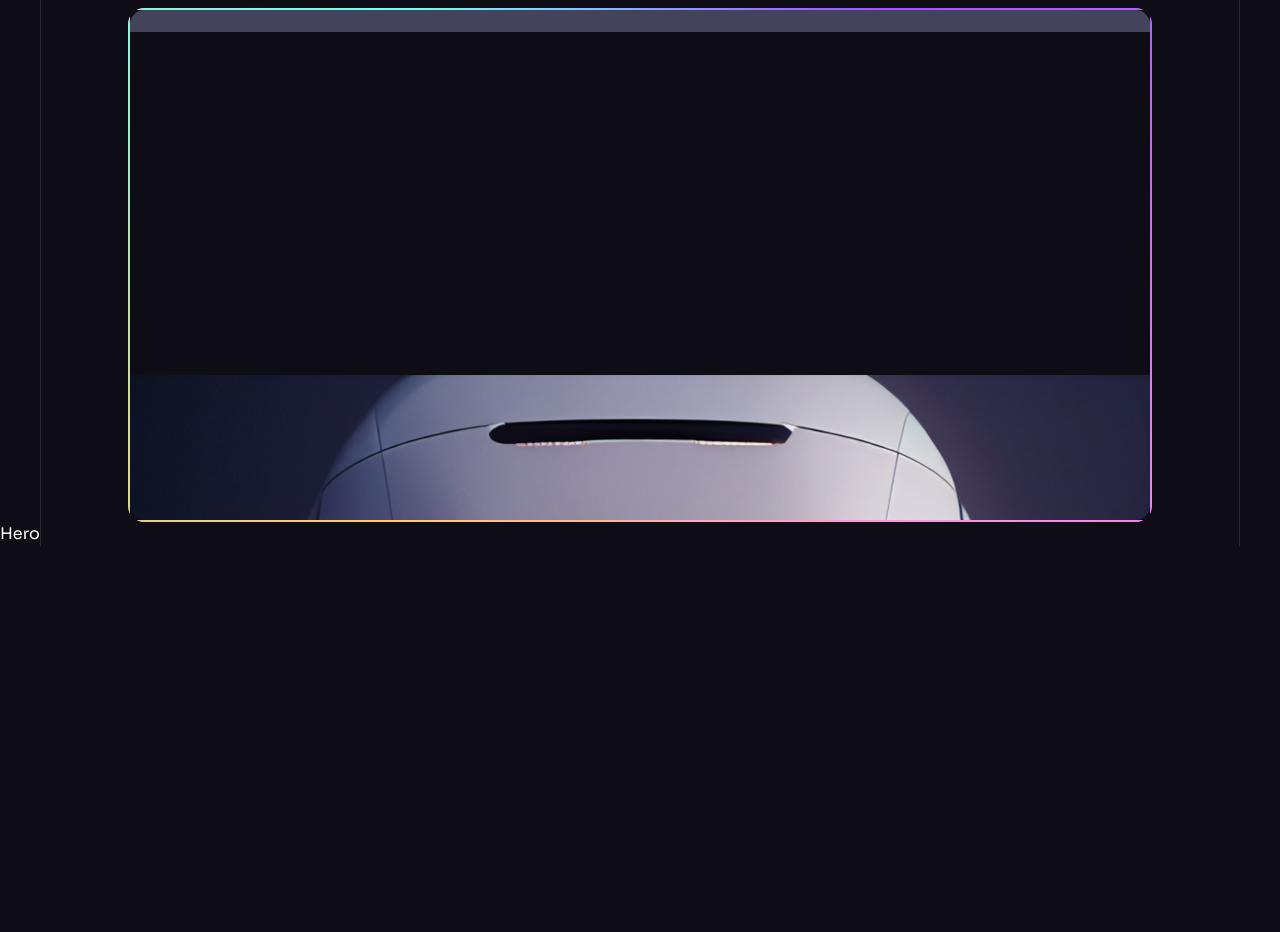
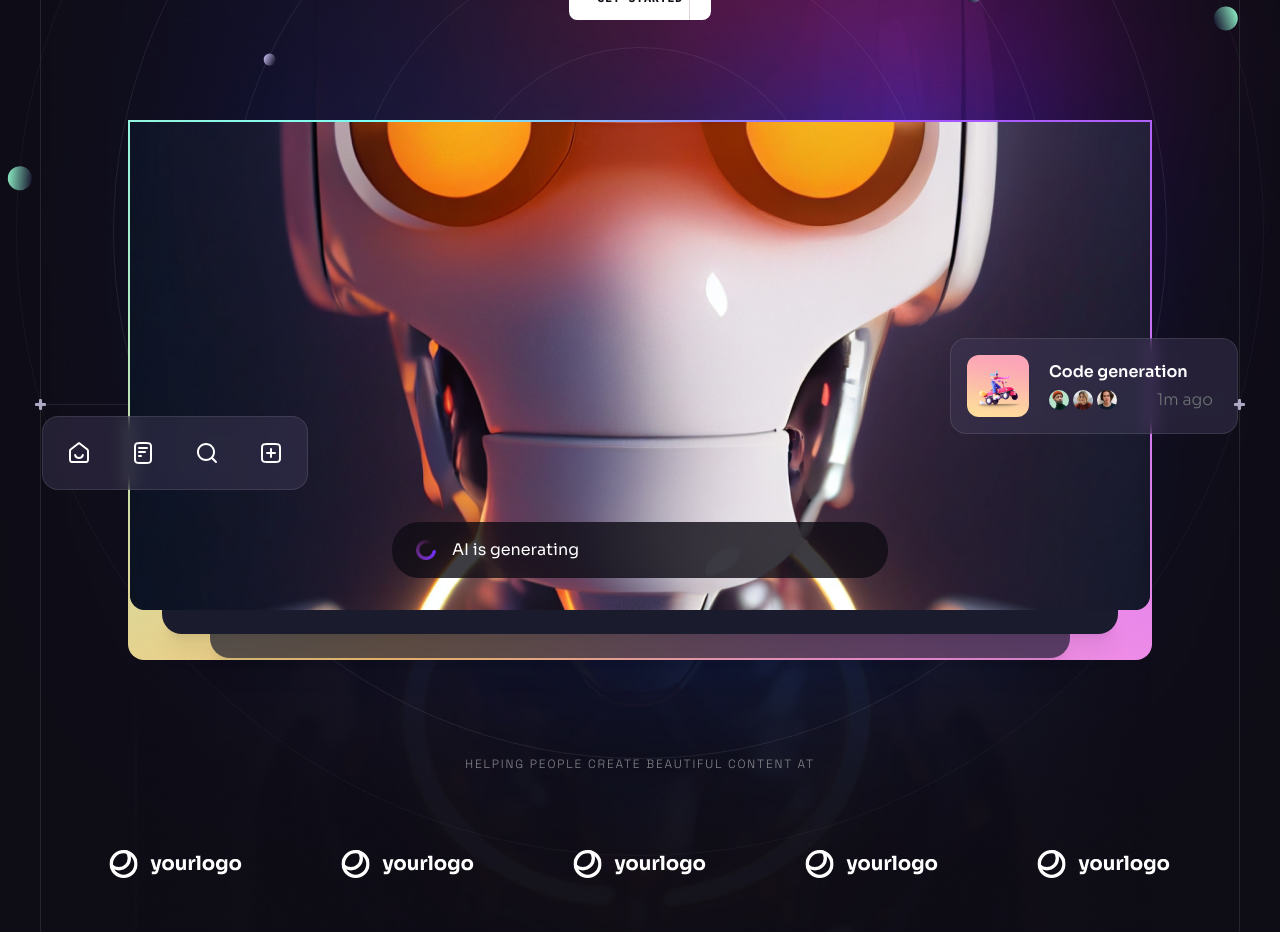
Before and after one commit to maxdevocht/Brainwave, a React (Vite) app: page / in a window 1280 px wide. Shown: the part 480-1412 px from the top of the page. Before the commit the page ends 1026 px from the top, so only its background shows below. Built offline with nearby package versions, Linux system fonts and the light colour scheme.

Commit message:
Finished hero component

```diff
--- a/package.json
+++ b/package.json
@@ -12,6 +12,7 @@
   "dependencies": {
     "react": "^18.2.0",
     "react-dom": "^18.2.0",
+    "react-just-parallax": "^3.1.16",
     "react-router-dom": "^6.23.1",
     "scroll-lock": "^2.1.5"
   },
--- a/src/App.jsx
+++ b/src/App.jsx
@@ -9,6 +9,7 @@ function App() {
         <Header />
         <Hero />
       </div>
+
       <ButtonGradient />
     </>
   );
--- /dev/null
+++ b/src/components/CompanyLogos.jsx
@@ -0,0 +1,23 @@
+import { companyLogos } from "../constants";
+
+const CompanyLogos = ({ className }) => {
+  return (
+    <div className={className}>
+      <h5 className="tagline mb-6 text-center text-n-1/50">
+        Helping people create beautiful content at
+      </h5>
+      <ul className="flex">
+        {companyLogos.map((logo, index) => (
+          <li
+            className="flex items-center justify-center flex-1 h-[8.5rem]"
+            key={index}
+          >
+            <img src={logo} width={134} height={28} alt={logo} />
+          </li>
+        ))}
+      </ul>
+    </div>
+  );
+};
+
+export default CompanyLogos;
--- /dev/null
+++ b/src/components/Generating.jsx
@@ -0,0 +1,16 @@
+import { loading } from "../assets";
+
+const Generating = ({ className }) => {
+  return (
+    <div
+      className={`flex items-center h-[3.5rem] px-6 bg-n-8/80 rounded-[1.7rem] ${
+        className || ""
+      } text-base`}
+    >
+      <img className="w-5 h-5 mr-4" src={loading} alt="Loading" />
+      AI is generating
+    </div>
+  );
+};
+
+export default Generating;
--- a/src/components/Hero.jsx
+++ b/src/components/Hero.jsx
@@ -1,9 +1,17 @@
-import React from "react";
-import Section from "./Section";
 import { curve, heroBackground, robot } from "../assets";
 import Button from "./Button";
+import Section from "./Section";
+import { BackgroundCircles, BottomLine, Gradient } from "./design/Hero";
+import { heroIcons } from "../constants";
+import { ScrollParallax } from "react-just-parallax";
+import { useRef } from "react";
+import Generating from "./Generating";
+import Notification from "./Notification";
+import CompanyLogos from "./CompanyLogos";
 
 const Hero = () => {
+  const parallaxRef = useRef(null);
+
   return (
     <Section
       className="pt-[12rem] -mt-[5.25rem]"
@@ -12,16 +20,16 @@ const Hero = () => {
       customPaddings
       id="hero"
     >
-      <div className="container relative">
-        <div className="relative z-1 max-w-[62rem] mx-auto text-center mb-[4rem] md:mb-20 lg:mb-[6rem]">
+      <div className="container relative" ref={parallaxRef}>
+        <div className="relative z-1 max-w-[62rem] mx-auto text-center mb-[3.875rem] md:mb-20 lg:mb-[6.25rem]">
           <h1 className="h1 mb-6">
-            Explore the Possibilites of AI Chatting with{" "}
+            Explore the Possibilities of&nbsp;AI&nbsp;Chatting with {` `}
             <span className="inline-block relative">
               Brainwave{" "}
               <img
                 src={curve}
                 className="absolute top-full left-0 w-full xl:-mt-2"
-                width={642}
+                width={624}
                 height={28}
                 alt="Curve"
               />
@@ -32,25 +40,47 @@ const Hero = () => {
             with Brainwave, the open AI chat app.
           </p>
           <Button href="/pricing" white>
-            Get Started
+            Get started
           </Button>
         </div>
-        <div className="relative max-w-[23rem] mx-auto md:max-w-5xl xl:mb-22">
-          <div className="relative z-1 p-0.5 rounded-2xl bg-conic-gradient">
-            <div className="relative bg-n-8 rounded-1[rem]">
-              <div className="h-[1.4rem] bg-n-10 rounded-t-[0.9rem]" />
+        <div className="relative max-w-[23rem] mx-auto md:max-w-5xl xl:mb-24">
+          <div className="relative z-1 p-0.5 rounded-b-2xl bg-conic-gradient">
+            <div className="relative bg-n-8 rounded-[1rem]">
+              <div className="bg-n-10 rounded-t-[0.9rem]" />
+
               <div className="aspect-[33/40] rounded-b-[0.9rem] overflow-hidden md:aspect-[688/490] lg:aspect-[1024/490]">
                 <img
                   src={robot}
-                  className="w-full scale-[1.7] translate-y-[8%] md:scale-[1] md:translate-y-[10%] lg:translate-y-[23%]"
+                  className="w-full scale-[1.7] translate-y-[8%] md:scale-[1] md:-translate-y-[10%] lg:-translate-y-[23%]"
                   width={1024}
                   height={490}
                   alt="AI"
                 />
+
+                <Generating className="absolute left-4 right-4 bottom-5 md:left-1/2 md:right-auto md:bottom-8 md:w-[31rem] md:-translate-x-1/2" />
+
+                <ScrollParallax isAbsolutelyPositioned>
+                  <ul className="hidden absolute -left-[5.5rem] bottom-[7.5rem] px-1 py-1 bg-n-9/40 backdrop-blur border border-n-1/10 rounded-2xl xl:flex">
+                    {heroIcons.map((icon, index) => (
+                      <li className="p-5" key={index}>
+                        <img src={icon} width={24} height={25} alt={icon} />
+                      </li>
+                    ))}
+                  </ul>
+                </ScrollParallax>
+
+                <ScrollParallax isAbsolutelyPositioned>
+                  <Notification
+                    className="hidden absolute -right-[5.5rem] bottom-[11rem] w-[18rem] xl:flex"
+                    title="Code generation"
+                  />
+                </ScrollParallax>
               </div>
             </div>
+
+            <Gradient />
           </div>
-          <div className="absolute -top-[54%] left-1/2 w-[234%] -translate-x-1/2 md:-top-[46%] md:w-[138%] lg:top-[104%]">
+          <div className="absolute -top-[54%] left-1/2 w-[234%] -translate-x-1/2 md:-top-[46%] md:w-[138%] lg:-top-[104%]">
             <img
               src={heroBackground}
               className="w-full"
@@ -59,9 +89,14 @@ const Hero = () => {
               alt="hero"
             />
           </div>
+
+          <BackgroundCircles />
         </div>
+
+        <CompanyLogos className="hidden relative z-10 mt-20 lg:block" />
       </div>
-      Hero
+
+      <BottomLine />
     </Section>
   );
 };
--- /dev/null
+++ b/src/components/Notification.jsx
@@ -0,0 +1,46 @@
+import { notification1 } from "../assets";
+import { notificationImages } from "../constants";
+
+const Notification = ({ className, title }) => {
+  return (
+    <div
+      className={`${
+        className || ""
+      } flex items-center p-4 pr-6 bg-n-9/40 backdrop-blur border border-n-1/10 rounded-2xl gap-5`}
+    >
+      <img
+        src={notification1}
+        width={62}
+        height={62}
+        alt="image"
+        className="rounded-xl"
+      />
+
+      <div className="flex-1">
+        <h6 className="mb-1 font-semibold text-base">{title}</h6>
+
+        <div className="flex items-center justify-between">
+          <ul className="flex -m-0.5">
+            {notificationImages.map((item, index) => (
+              <li
+                key={index}
+                className="flex w-6 h-6 border-2 border-n-12 rounded-full overflow-hidden"
+              >
+                <img
+                  src={item}
+                  className="w-full"
+                  width={20}
+                  height={20}
+                  alt={item}
+                />
+              </li>
+            ))}
+          </ul>
+          <div className="body-2 text-n-13">1m ago</div>
+        </div>
+      </div>
+    </div>
+  );
+};
+
+export default Notification;
--- a/src/components/Section.jsx
+++ b/src/components/Section.jsx
@@ -11,17 +11,18 @@ const Section = ({
   return (
     <div
       id={id}
-      className={`relative ${
+      className={`
+      relative
+      ${
         customPaddings ||
-        `py-10 lg:py-16 xl:py-20 ${crosses ? "lg:py-32 xl-py-40" : ""} ${
-          className || ""
-        }`
-      }`}
+        `py-10 lg:py-16 xl:py-20 ${crosses ? "lg:py-32 xl:py-40" : ""}`
+      }
+      ${className || ""}`}
     >
       {children}
 
-      <div className="hidded absolute top-0 left-5 w-0.25 h-full bg-stroke-1 pointer-events-none md:block lg:left-7.5 xl:left-10"></div>
-      <div className="hidded absolute top-0 right-5 w-0.25 h-full bg-stroke-1 pointer-events-none md:block lg:right-7.5 xl:right-10"></div>
+      <div className="hidden absolute top-0 left-5 w-0.25 h-full bg-stroke-1 pointer-events-none md:block lg:left-7.5 xl:left-10" />
+      <div className="hidden absolute top-0 right-5 w-0.25 h-full bg-stroke-1 pointer-events-none md:block lg:right-7.5 xl:right-10" />
 
       {crosses && (
         <>
```
Also changed, not shown: 1 other file (tests, documents, lock files or other folders).
